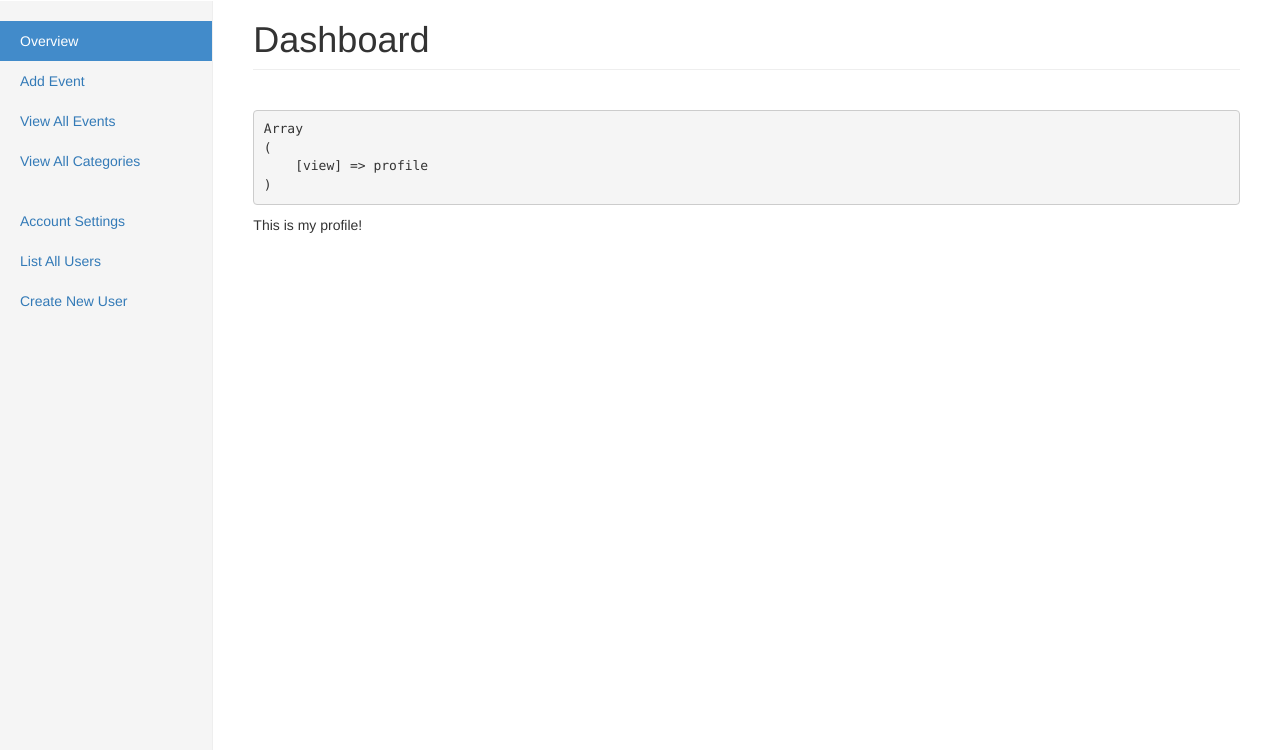
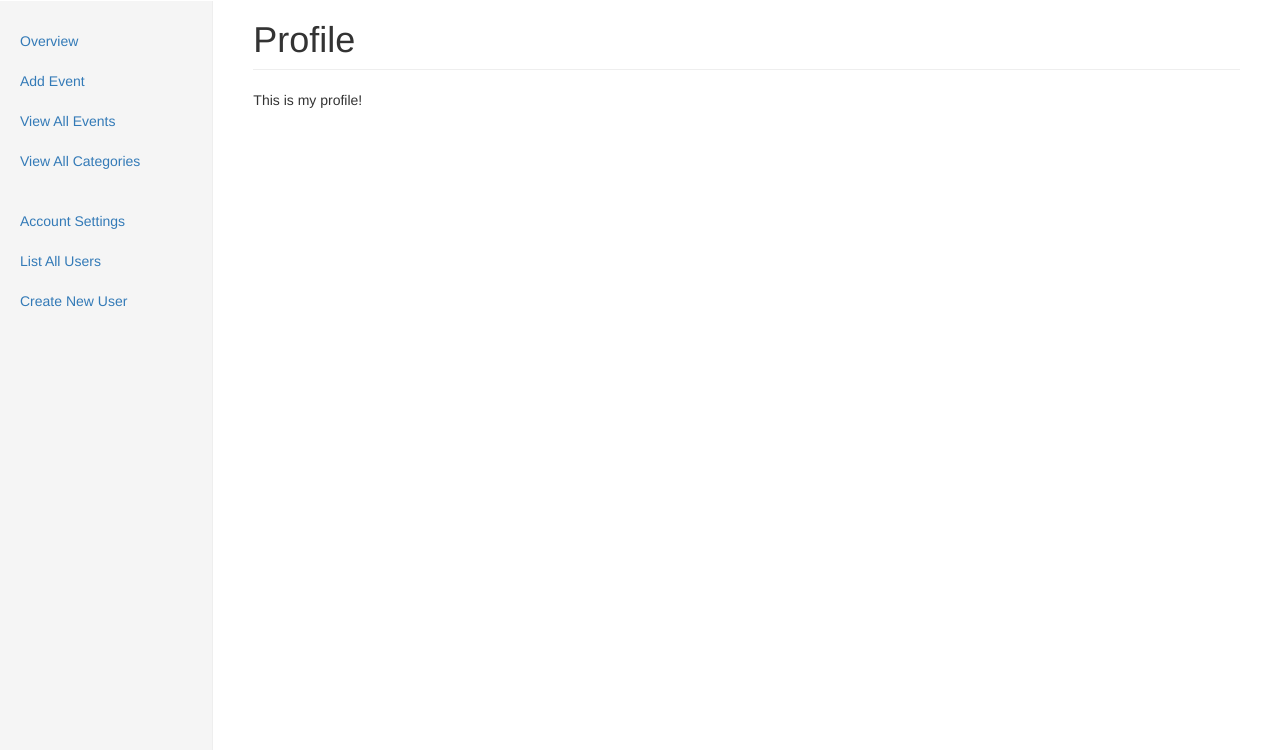
Before and after one commit to Jenyew/PHP-Event-Calendar, a PHP site: page /dashboard.php?view=profile in a window 1280 px wide. Shown: the part 50-800 px from the top of the page. Run offline with PHP 8.4, Linux system fonts and the light colour scheme; some libraries are stand-ins or nearby versions.

Commit message:
Fix Nav, Worked on Perms, Added DB Export

```diff
--- a/dashboard.php
+++ b/dashboard.php
@@ -1,7 +1,27 @@
 <?php
 include ("lib/Init.php");
-
-
+//Check the page we're looking at.
+if (isset($_GET["view"])) {
+    if ($_GET["view"] === "profile") {
+        $currentNav = "profile";
+    } else if ($_GET["view"] === "addEvent") {
+        $currentNav = "addEvent";
+    } else if ($_GET["view"] === "allEvents") {
+        $currentNav = "allEvents";
+    } else if ($_GET["view"] === "allCategories") {
+        $currentNav = "allCategories";
+    } else if ($_GET["view"] === "account") {
+        $currentNav = "account";
+    } else if ($_GET["view"] === "users") {
+        $currentNav = "users";
+    } else if ($_GET["view"] === "newUser") {
+        $currentNav = "newUser";
+    } else {
+        $currentNav = "overview";
+    }
+} else {
+    $currentNav = "overview";
+}
 ?>
 <!DOCTYPE html>
 <html lang="en">
@@ -61,15 +81,15 @@
             <div class="row">
                 <div class="col-sm-3 col-md-2 sidebar">
                     <ul class="nav nav-sidebar">
-            <li class="active"><a href="dashboard.php?view=overview">Overview <span class="sr-only">(current)</span></a></li>
-            <li><a href="dashboard.php?view=addEvent">Add Event</a></li>
-            <li><a href="dashboard.php?view=allEvents">View All Events</a></li>
-            <li><a href="dashboard.php?view=allCategories">View All Categories</a></li>
+                        <li <?php if ($currentNav == "overview") { print 'class="active"';} ?> ><a href="dashboard.php?view=overview">Overview <span class="sr-only">(current)</span></a></li>
+                        <li <?php if ($currentNav == "addEvent") { print 'class="active"';} ?> ><a href="dashboard.php?view=addEvent">Add Event</a></li>
+                        <li <?php if ($currentNav == "allEvents") { print 'class="active"';} ?> ><a href="dashboard.php?view=allEvents">View All Events</a></li>
+                        <li <?php if ($currentNav == "allCategories") { print 'class="active"';} ?> ><a href="dashboard.php?view=allCategories">View All Categories</a></li>
                     </ul>
                     <ul class="nav nav-sidebar">
-            <li><a href="dashboard.php?view=account">Account Settings</a></li>
-            <li><a href="dashboard.php?view=users">List All Users</a></li>
-            <li><a href="dashboard.php?view=newUser">Create New User</a></li>
+                        <li <?php if ($currentNav == "account") { print 'class="active"';} ?> ><a href="dashboard.php?view=account">Account Settings</a></li>
+                        <li <?php if ($currentNav == "users") { print 'class="active"';} ?> ><a href="dashboard.php?view=users">List All Users</a></li>
+                        <li <?php if ($currentNav == "newUser") { print 'class="active"';} ?> ><a href="dashboard.php?view=newUser">Create New User</a></li>
                         <!--<li><a href=""></a></li>-->
                         <!--<li><a href="">More navigation</a></li>-->
                     </ul>
@@ -80,41 +100,43 @@
                     <!--</ul>-->
                 </div>
                 <div class="col-sm-9 col-sm-offset-3 col-md-10 col-md-offset-2 main">
-          <h1 class="page-header">Dashboard</h1>
+
 <?php
-          print "<br /><pre>";
-
-          print_r ($_GET);
-          print "</pre>";
-          if (isset($_GET["view"])){
+if (isset($_GET["view"])) {
     if ($_GET["view"] === "profile") {
+        print '<h1 class="page-header">Profile</h1>';
         showProfile();
-          }
-          if ($_GET["view"] === "addEvent") {
+    } else if ($_GET["view"] === "addEvent") {
+        print '<h1 class="page-header">Add New Event</h1>';
         showAddEvent();
-          }
-          if ($_GET["view"] === "allEvents") {
+    } else if ($_GET["view"] === "allEvents") {
+        print '<h1 class="page-header">All Events</h1>';
         showAllEvents();
-          }
-          if ($_GET["view"] === "allCategories") {
+    } else if ($_GET["view"] === "allCategories") {
+        print '<h1 class="page-header">All Categories</h1>';
         showAllCategories();
-          }
-          if ($_GET["view"] === "account") {
+    } else if ($_GET["view"] === "account") {
+        print '<h1 class="page-header">Account Settings</h1>';
         showAccount();
-          }
-          if ($_GET["view"] === "users") {
+    } else if ($_GET["view"] === "users") {
+        print '<h1 class="page-header">All Users</h1>';
         showUsers();
-          }
-          if ($_GET["view"] === "newUser") {
+    } else if ($_GET["view"] === "newUser") {
         if (isset($_POST["submit"])) {
+            print '<h1 class="page-header">Add New User</h1>';
             $data = showNewUser($_POST);
-                            print_r ($data);
-
+            print_r($data);
         } else {
+            print '<h1 class="page-header">Add New User</h1>';
             showNewUser();
         }
+    } else {
+        print '<h1 class="page-header">Overview</h1>';
     }
+} else {
+    print '<h1 class="page-header">Overview</h1>';
 }
+
 ?>
                     <!--
                               <div class="row placeholders">
--- a/lib/Permissions.php
+++ b/lib/Permissions.php
@@ -8,8 +8,21 @@
 
 function loadPermissions() {
     //load all perms for $_SESSION["uid"]~["perms"] = True
+    $db = new DB;
+    $db->queryAssoc("select * from permissions where user_id = :userid ", array("userid" => "1" ));// $_SESSION["uid"]));
+
+    $result = $db->resultsArray;
+
+    foreach ($result as $row) {
+    if ($row["type"] == "USER") {
+        print '$_SESSION["permissions"]["user"] = "'.$row["level"].'" <br />';
+    } else {
+        print '$_SESSION["permissions"]["'.$row["type"].'"]["'.$row["id"].'"] = "'.$row["level"].'" <br />';
+    }
+       // print "<br />This is the first thing in the loop.";
 
 
+    }
     //put all user perms into $_SESSION["permissions"]["user"]~["perms"] = True
     //put all evnent perms into $_SESSION["permissions"]["events"]~["{eventid}"]~["perms"] = True
 
--- a/lib/Users.php
+++ b/lib/Users.php
@@ -236,10 +236,16 @@ function showNewUser($data = array()) {
             return $data;
         }
 
+    } else {
+        $data["email"] = "";
+        $data["first_name"] = "";
+        $data["last_name"] = "";
+
     }
     //Show create new user in main part of dashboard.
     print "This is where I create new users!";
     //Need email, first name, last name, password.
+    loadPermissions();
     print '<form class="form-signin" action ="dashboard.php?view=newUser" method ="POST" name ="new_user">
         <h2 class="form-signin-heading">Please Enter New User Information</h2>
         <label for="inputEmail" class="sr-only">Email address</label>
```
Also changed, not shown: php-event-calendar.sql (+17 -6 lines). Lines whose indentation alone changed are shown as unchanged.
